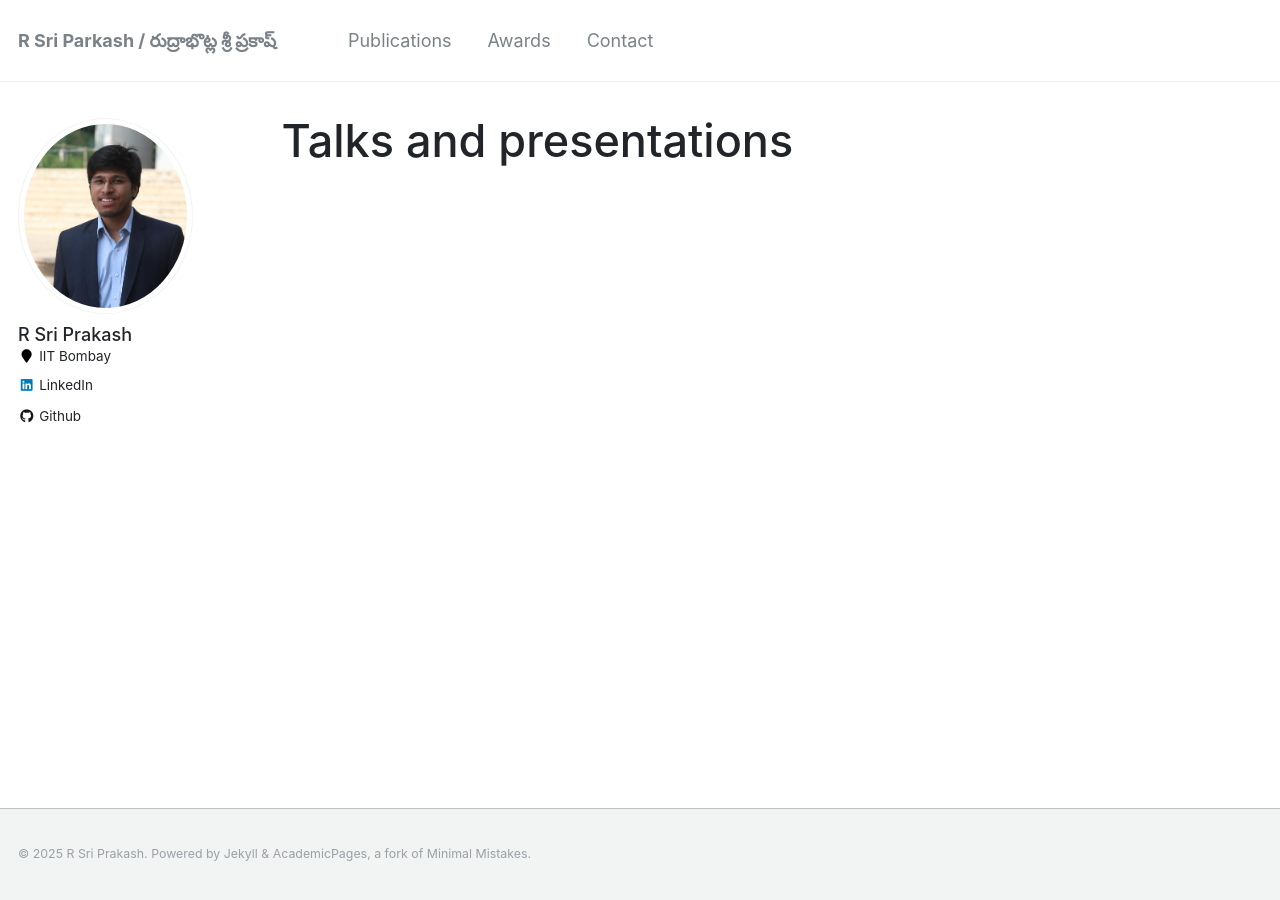
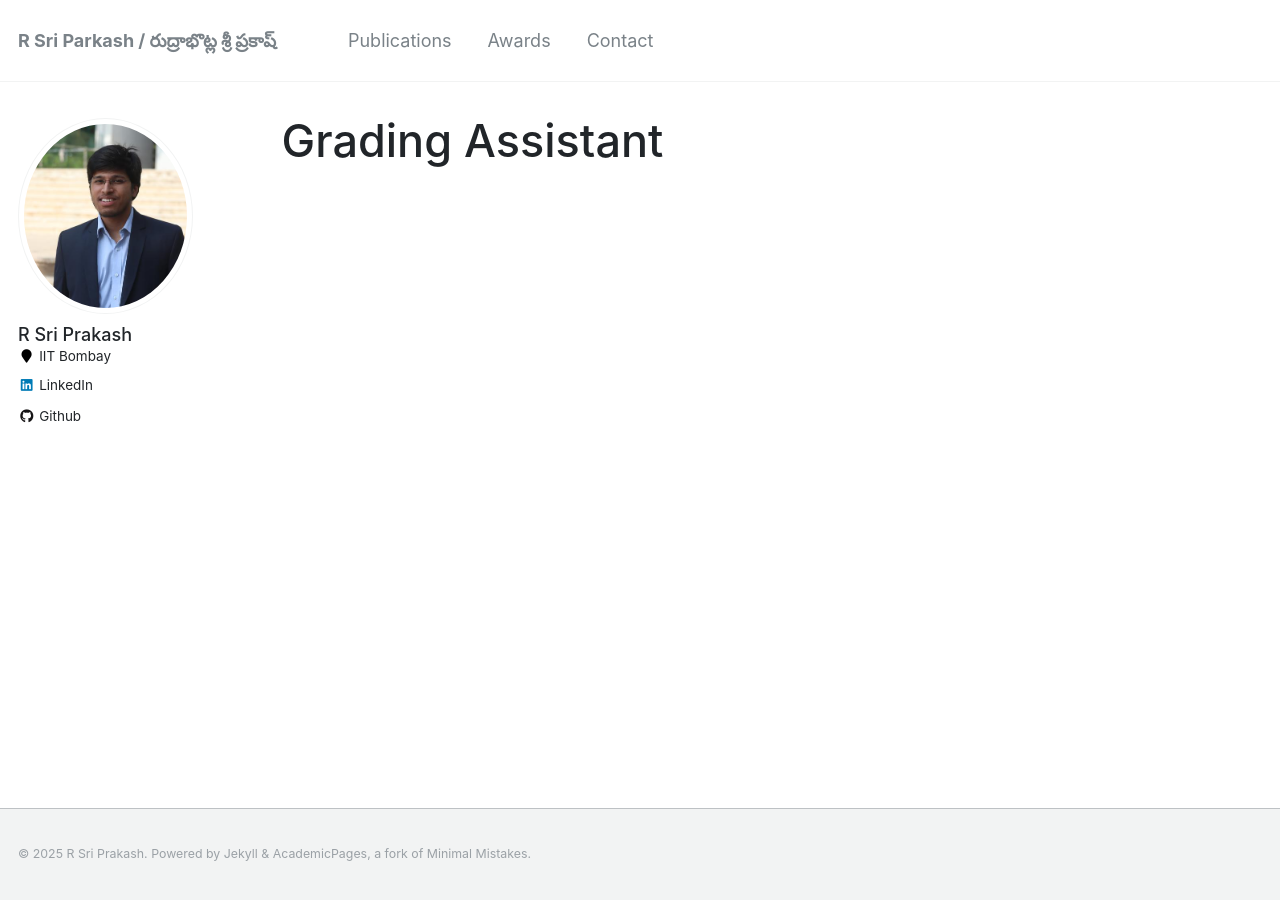
Before and after one commit to rsriprakash/rsriprakash.github.io, a Jekyll site: the page built from _pages/grades.html, in a window 1280 px wide. Built offline with Jekyll 4.4.1, drawn with Linux system fonts in a browser that asks for light colours; nearby versions of some CDN libraries.

Commit message:
Update grades.html

```diff
--- a/_pages/grades.html
+++ b/_pages/grades.html
@@ -1,6 +1,6 @@
 ---
 layout: archive
-title: "Talks and presentations"
+title: "Grading Assistant"
 permalink: /grades/
 author_profile: true
 ---
```
Also changed, not shown: other parts of _pages/grades.html (+1 -1 lines).
